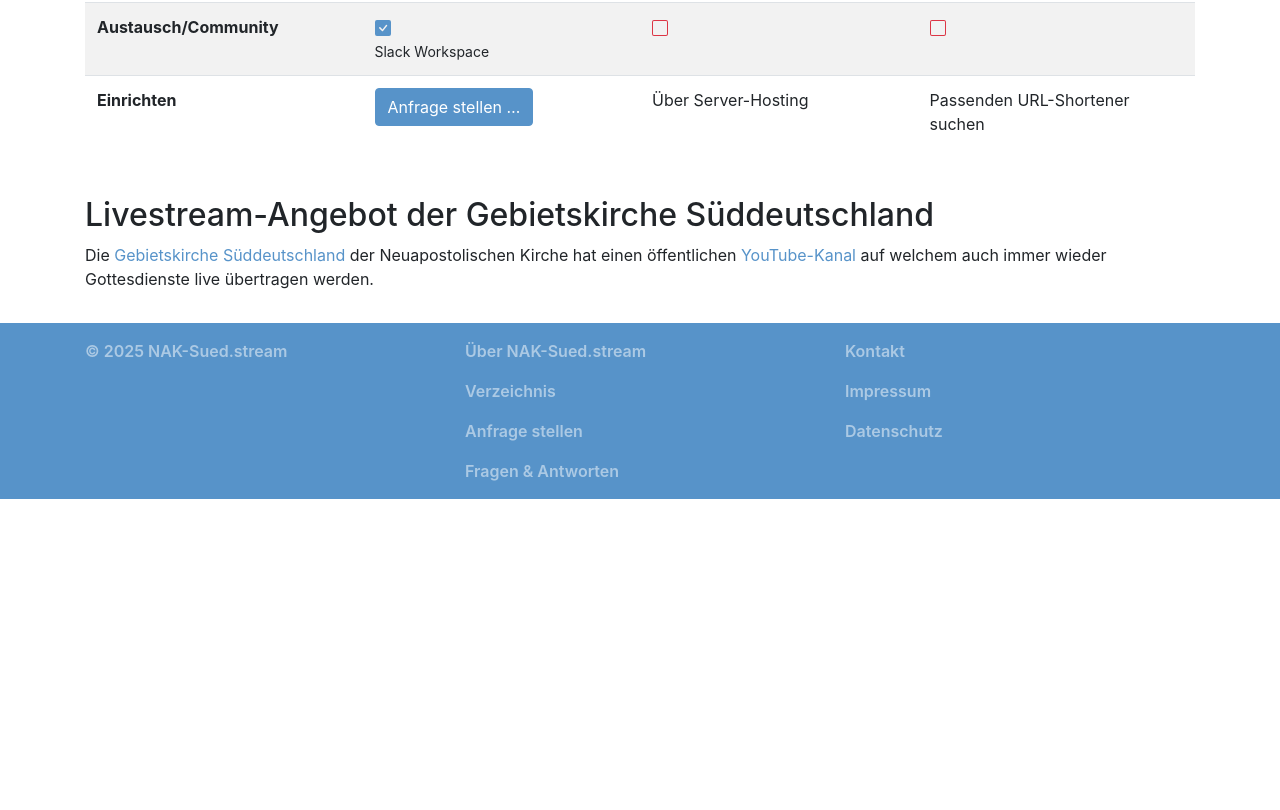
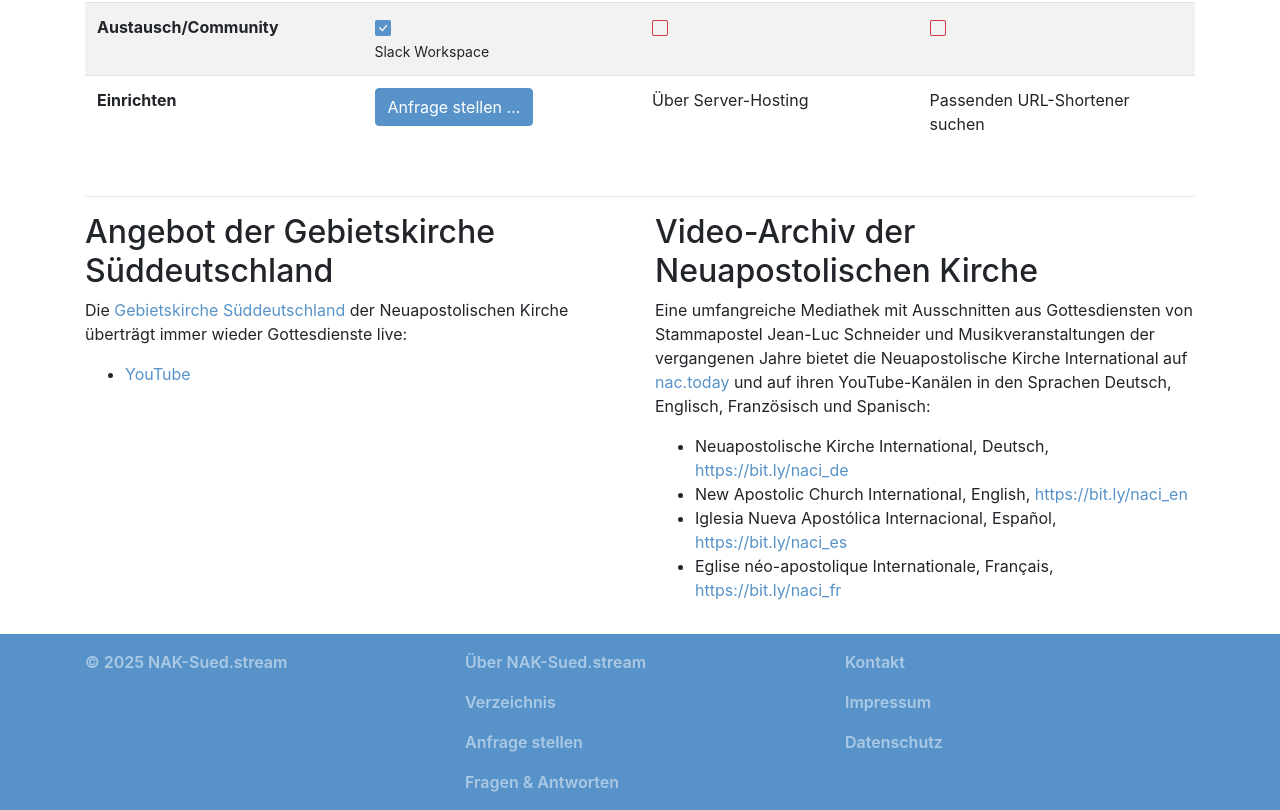
Before and after one commit to stritti/nak-sued.stream, a Vue app: page / in a window 1280 px wide. Shown: the part 1968-2778 px from the top of the page. Before the commit the page ends 2467 px from the top, so only its background shows below. Built offline with nearby package versions, Linux system fonts and the light colour scheme; no server answers; what vue-simple-markdown, vue-youtube-embed would draw is missing.

Commit message:
extend global stream list

```diff
--- a/src/views/Home.vue
+++ b/src/views/Home.vue
@@ -84,12 +84,16 @@
           <feature-list
             class="my-5"
           />
+          <hr>
         </b-col>
       </b-row>
       <b-row>
-        <b-col>
+        <b-col
+          md="12"
+          lg="6"
+        >
           <section>
-            <h2>Livestream-Angebot der Gebietskirche Süddeutschland</h2>
+            <h2>Angebot der Gebietskirche Süddeutschland</h2>
             <p>
               Die
               <a
@@ -98,14 +102,44 @@
               >
                 Gebietskirche Süddeutschland
               </a>
-              der Neuapostolischen Kirche
-              hat einen öffentlichen
-              <a
-                href="https://www.youtube.com/c/NAKSueddeutschland"
-                target="_blank"
-              >YouTube-Kanal</a> auf welchem auch immer wieder
-              Gottesdienste live übertragen werden.
+              der Neuapostolischen Kirche überträgt immer wieder
+              Gottesdienste live:
             </p>
+            <ul>
+              <li>
+                <a href="https://www.youtube.com/c/NAKSueddeutschland">YouTube</a>
+              </li>
+            </ul>
+          </section>
+        </b-col>
+        <b-col>
+          <section>
+            <h2>Video-Archiv der Neuapostolischen Kirche</h2>
+            <p>
+              Eine umfangreiche Mediathek mit Ausschnitten aus Gottesdiensten
+              von Stammapostel Jean-Luc Schneider und Musikveranstaltungen der
+              vergangenen Jahre bietet die Neuapostolische Kirche International
+              auf <a href="https://nac.today">nac.today</a> und auf ihren
+              YouTube-Kanälen in den Sprachen Deutsch, Englisch, Französisch und Spanisch:
+            </p>
+            <ul>
+              <li>
+                Neuapostolische Kirche International, Deutsch,
+                <a href="https://bit.ly/naci_de">https://bit.ly/naci_de</a>
+              </li>
+              <li>
+                New Apostolic Church International, English,
+                <a href="https://bit.ly/naci_en">https://bit.ly/naci_en</a>
+              </li>
+              <li>
+                Iglesia Nueva Apostólica Internacional, Español,
+                <a href="https://bit.ly/naci_es">https://bit.ly/naci_es</a>
+              </li>
+              <li>
+                Eglise néo-apostolique Internationale, Français,
+                <a href="https://bit.ly/naci_fr">https://bit.ly/naci_fr</a>
+              </li>
+            </ul>
           </section>
         </b-col>
       </b-row>
```
